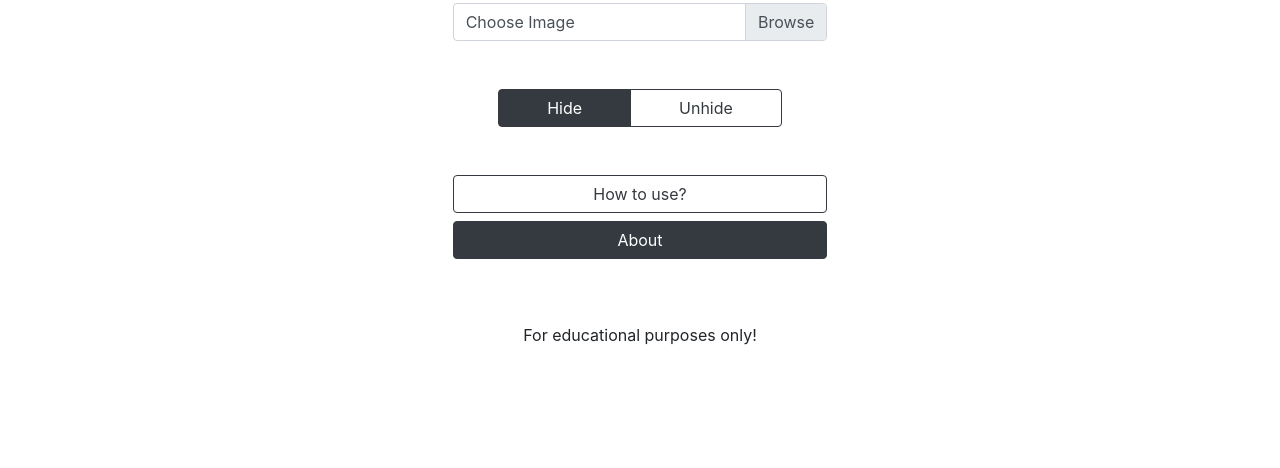
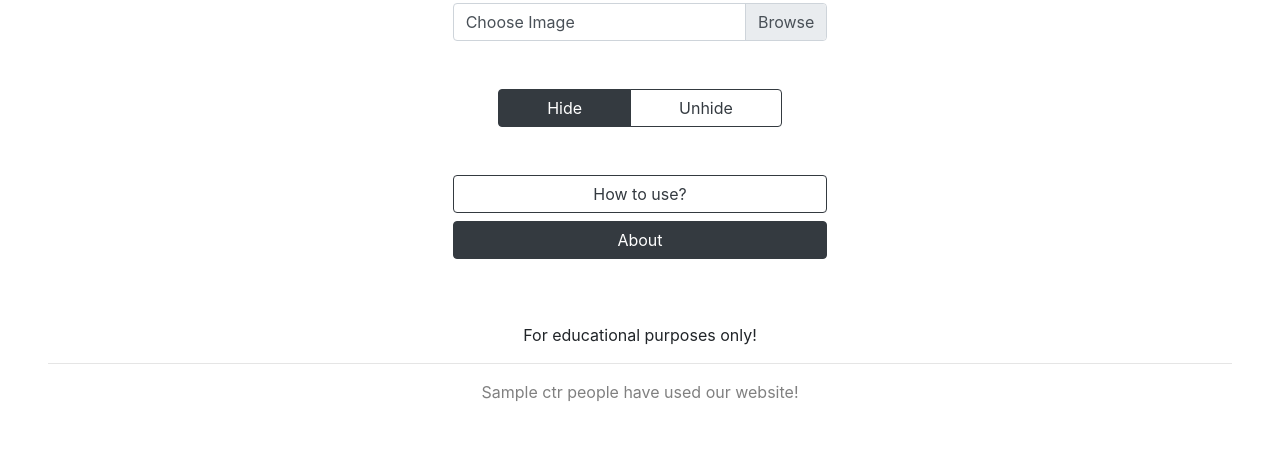
Before and after one commit to rutvikdumre/stego, a Flask app: template templates/index.html in a window 1280 px wide. Shown: the part 553-1021 px from the top of the page. Before the commit the page ends 898 px from the top, so only its background shows below. Run offline with Flask 2, Linux system fonts and the light colour scheme; the template is opened without the code that fills it: most values are stand-ins (such as "Sample title", 1, 10 or a date in 2020); some libraries are stand-ins or nearby versions.

Commit message:
ctr added

```diff
--- a/app.py
+++ b/app.py
@@ -8,7 +8,7 @@ import os
 from flask import Flask, flash, request, redirect, url_for, send_from_directory, render_template,send_file
 from werkzeug.utils import secure_filename
 
-
+ctr=0
 
 
 UPLOAD_FOLDER = os.path.dirname(os.path.abspath(__file__)) + '/uploads/'
@@ -24,6 +24,8 @@ def allowed_file(filename):
 @app.route('/', methods=['GET', 'POST'])
 def upload_file():
     if request.method == 'POST':
+        global ctr
+        ctr+=1
         # check if the post request has the file part
         if 'file' not in request.files:
             flash('No file part')
@@ -39,8 +41,8 @@ def upload_file():
                 return redirect(url_for('image'))
             return redirect(url_for('decode1'))
         else:
-            return render_template('index.html', error='Please upload an image file')
-    return render_template('index.html')
+            return render_template('index.html', error='Please upload an image file', ctr=ctr)
+    return render_template('index.html', ctr=ctr)
 
 @app.route('/image', methods=['GET', 'POST'])
 def image():
--- a/templates/index.html
+++ b/templates/index.html
@@ -73,11 +73,13 @@
             <div>
                 <br>
                 <br>
+
                 <p style="color: red;text-align: center;">{{error}}</p>
             </div>
 
         <footer class="text-center">
-        	For educational purposes only!
+          For educational purposes only!<br><hr>
+          <p style="color: grey;text-align: center;">{{ctr}} people have used our website!</p>
         </footer>
         <div class="modal" id="myModal">
             <div class="modal-dialog">
```
Also changed, not shown: uploads/download.jpg.
